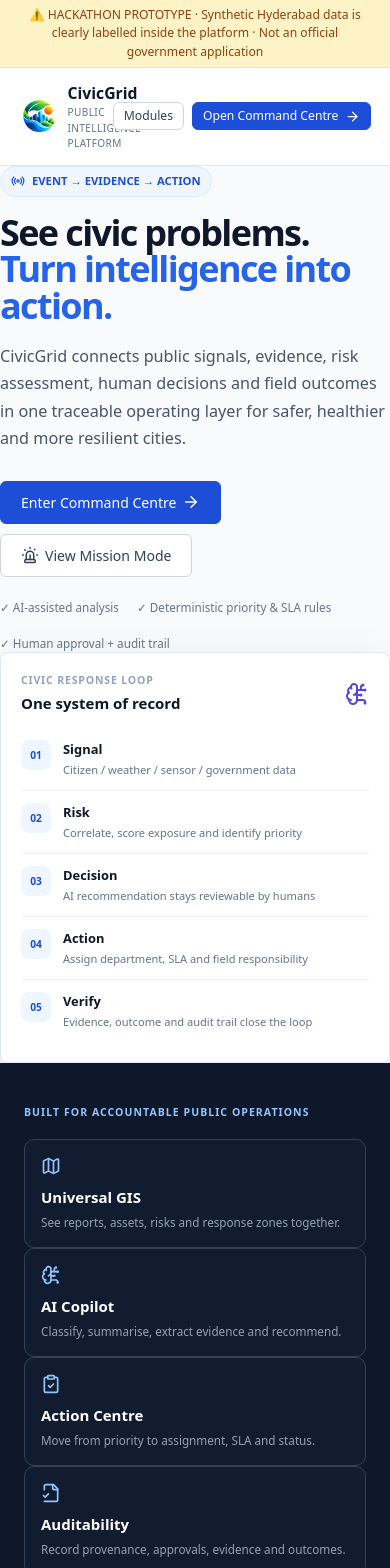
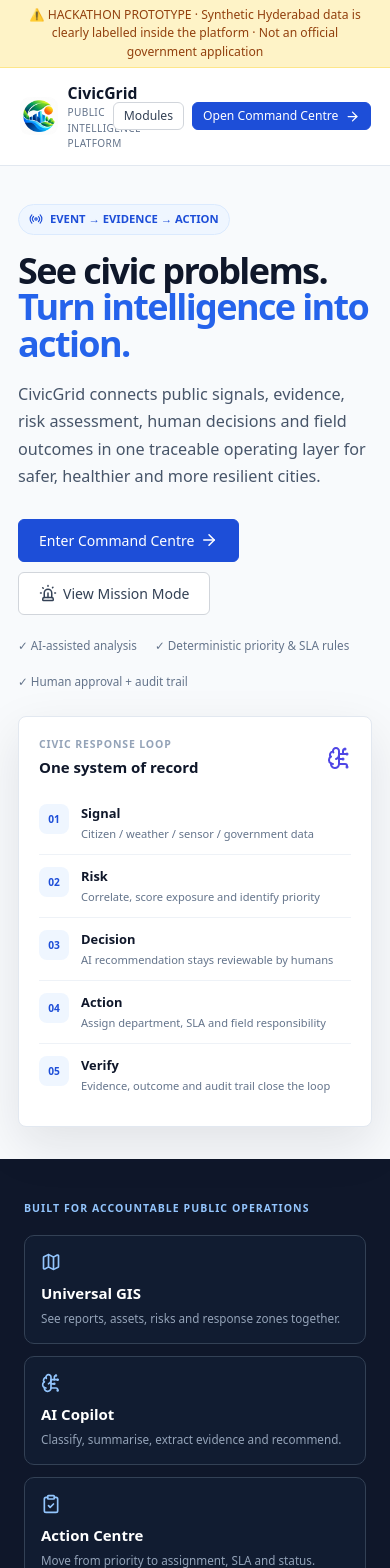
Before and after one commit to nsd999/CivicGrid, a Next.js app: page / in a window 390 px wide. Shown: the top 1568 px of the page. Built offline with nearby package versions, Linux system fonts and the light colour scheme.

Commit message:
style: add responsive hackathon landing layout

```diff
--- a/src/app/globals.css
+++ b/src/app/globals.css
@@ -605,3 +605,46 @@
   text-transform: uppercase;
   letter-spacing: 0.04em;
 }
+
+
+/* ============================================================
+   HACKATHON LANDING RESPONSIVENESS
+   ============================================================ */
+
+.landing-hero {
+  max-width: 1180px;
+  margin: 0 auto;
+  padding: 72px 24px 48px;
+  display: grid;
+  grid-template-columns: 1.15fr .85fr;
+  gap: 40px;
+  align-items: center;
+}
+
+.landing-capabilities {
+  display: grid;
+  grid-template-columns: repeat(4, 1fr);
+  gap: 12px;
+}
+
+@media (max-width: 900px) {
+  .landing-hero {
+    grid-template-columns: 1fr;
+    padding-top: 48px;
+  }
+
+  .landing-capabilities {
+    grid-template-columns: repeat(2, 1fr);
+  }
+}
+
+@media (max-width: 560px) {
+  .landing-hero {
+    padding: 38px 18px 32px;
+    gap: 26px;
+  }
+
+  .landing-capabilities {
+    grid-template-columns: 1fr;
+  }
+}
```
